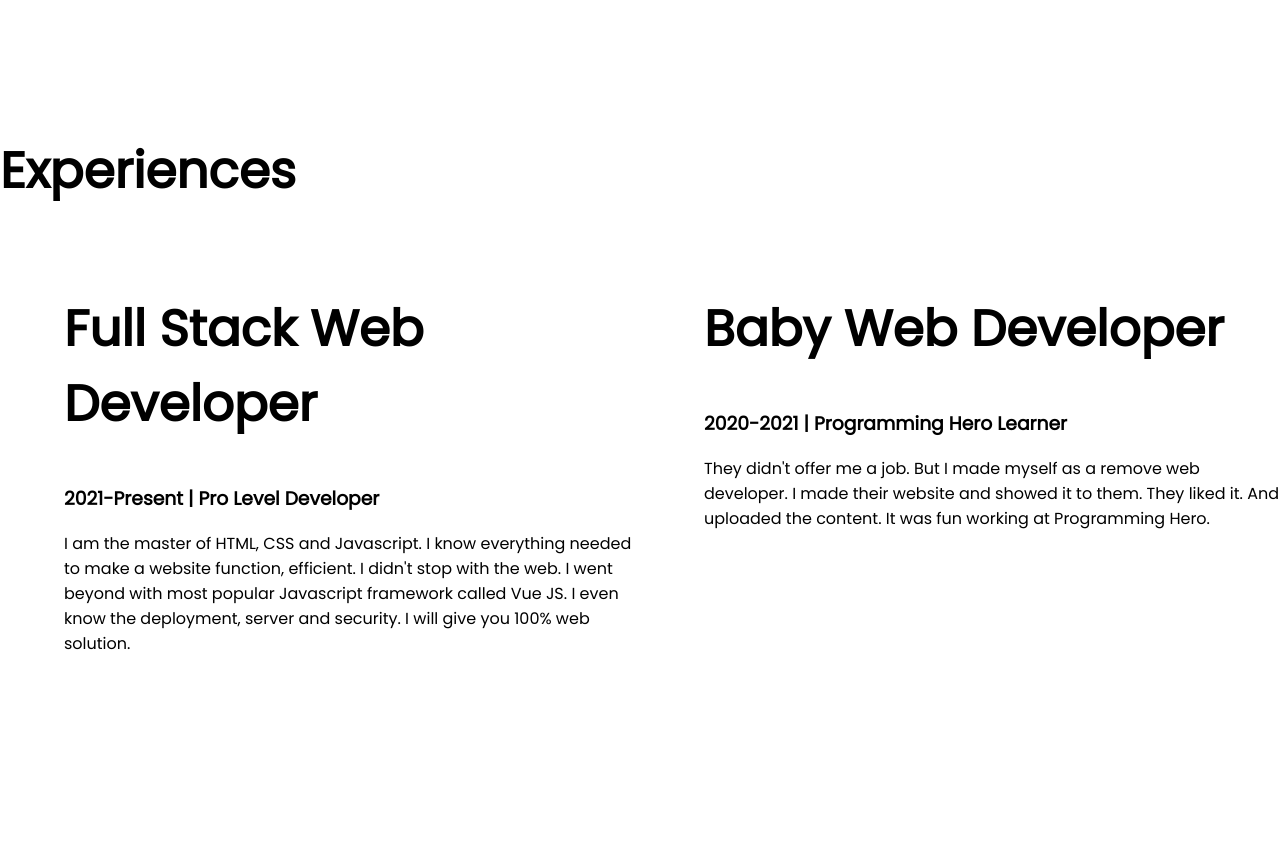
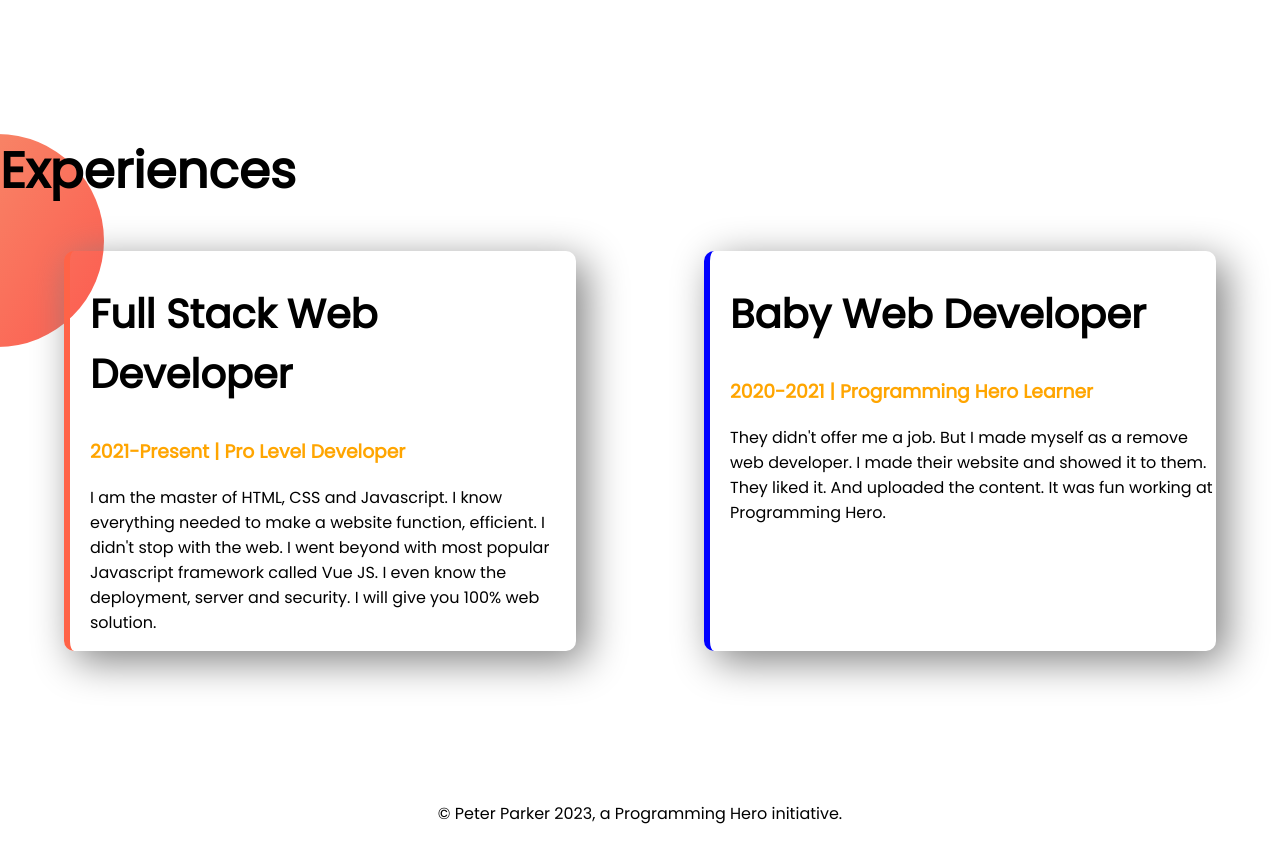
Before and after one commit to mithunaorko/developer-portfolio, a plain HTML site: page index.html in a window 1280 px wide. Shown: the part 1080-1922 px from the top of the page. Drawn offline with Linux system fonts and the light colour scheme.

Commit message:
style border

```diff
--- a/index.html
+++ b/index.html
@@ -17,7 +17,7 @@
     <section class="top-banner flexible-container">
       <div class="half-with">
         <h1>Welcome To</h1>
-        <h1><span class="name-color">Mithun Aorko</span> World!</h1>
+        <h1><span class="orange-color">Mithun Aorko</span> World!</h1>
         <h3>MERN Stack Developer</h3>
         <p>
           You might saw me jumping, climbing buildings, and stopping trains. But
@@ -57,12 +57,12 @@
 
     <!-- Experience content area -->
 
-    <section class="experience-area">
+    <section class="experience-area-banner">
       <h1>Experiences</h1>
       <div class="flexible-container">
-        <div class="half-with">
-          <h1>Full Stack Web Developer</h1>
-          <h3>2021-Present | Pro Level Developer</h3>
+        <div id="experience-area-left" class="experience-item">
+          <h2>Full Stack Web Developer</h2>
+          <h3 class="orange-color">2021-Present | Pro Level Developer</h3>
           <p>
             I am the master of HTML, CSS and Javascript. I know everything
             needed to make a website function, efficient. I didn't stop with the
@@ -71,9 +71,9 @@
             100% web solution.
           </p>
         </div>
-        <div class="half-with">
-          <h1>Baby Web Developer</h1>
-          <h3>2020-2021 | Programming Hero Learner</h3>
+        <div id="experience-area-right" class="experience-item">
+          <h2>Baby Web Developer</h2>
+          <h3 class="orange-color">2020-2021 | Programming Hero Learner</h3>
           <p>
             They didn't offer me a job. But I made myself as a remove web
             developer. I made their website and showed it to them. They liked
@@ -84,4 +84,7 @@
       </div>
     </section>
   </body>
+  <footer>
+    <p>© Peter Parker 2023, a Programming Hero initiative.</p>
+  </footer>
 </html>
--- a/style.css
+++ b/style.css
@@ -2,24 +2,27 @@ body {
   font-family: "Poppins", sans-serif;
   margin: 0;
 }
-h1{
-    font-size: 50px;
+h1 {
+  font-size: 50px;
 }
-.name-color{
-    color: orange;
+h2 {
+  font-size: 40px;
 }
-.flexible-container{
+.orange-color {
+  color: orange;
+}
+.flexible-container {
   display: flex;
   margin-bottom: 150px;
 }
-.half-with{
+.half-with {
   width: 100%;
   padding-left: 5%;
 }
-.half-with img{
+.half-with img {
   width: 80%;
 }
-.link-btn{
+.link-btn {
   text-decoration: none;
   background-image: linear-gradient(orange, tomato);
   color: white;
@@ -27,15 +30,42 @@ h1{
   padding: 10px 40px;
   border-radius: 5px;
 }
-.top-banner{
+.top-banner {
   background-image: url(images/top-banner.png);
   background-repeat: no-repeat;
 }
 
 /* dream big area */
 
-.dream-big-banner{
+.dream-big-banner {
   background-image: url(images/dream-bg.png);
   background-repeat: no-repeat;
   background-position: right;
 }
+
+/* Experience Area */
+
+.experience-area-banner {
+  background-image: url(images/exp-bg.png);
+  background-repeat: no-repeat;
+}
+.experience-item{
+  width: 40%;
+  margin-left: 5%;
+  margin-right: 5%;
+  padding-left: 20px;
+  border-radius: 10px;
+  box-shadow: 10px 10px 40px gray;
+}
+#experience-area-left{
+  border-left: 6px solid tomato;
+}
+#experience-area-right{
+  border-left: 6px solid blue;
+}
+
+/* footer */
+
+footer p{
+  text-align: center;
+}
```
